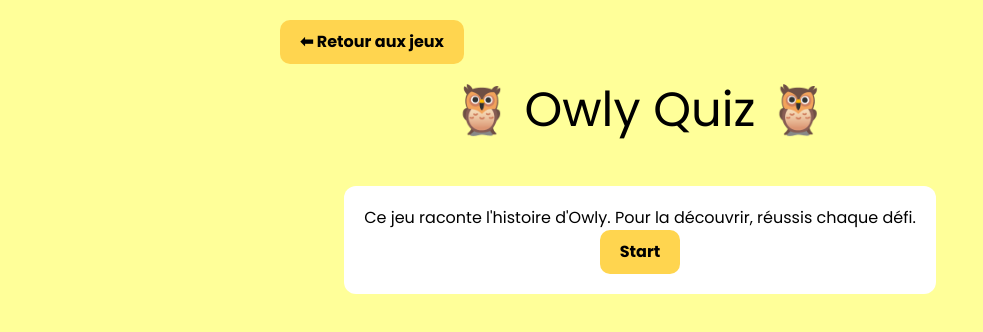
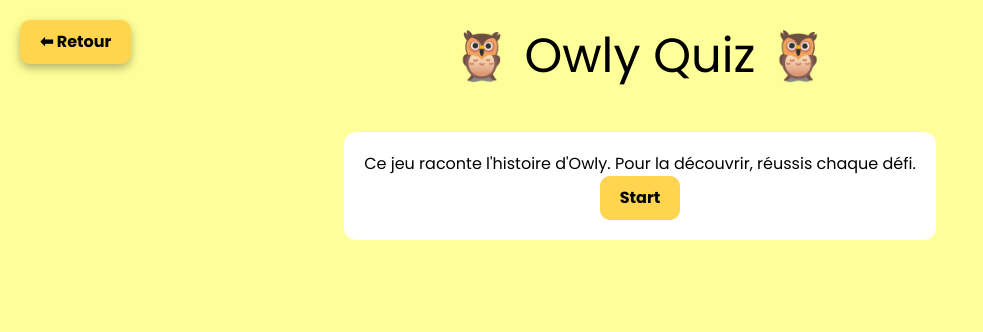
Before and after one commit to SarahAbib06/owly-frontend-S, a React (Vite) app: page /owly-quiz in a window 1280 px wide. Shown: the top 332 px of the page, without its empty margins (0-983 px from the left). Built offline with nearby package versions, Linux system fonts and the light colour scheme; sample sign-in values are in the browser's storage.

Commit message:
page jeux

```diff
--- a/src/components/MemoryGame.jsx
+++ b/src/components/MemoryGame.jsx
@@ -166,11 +166,26 @@ export default function MemoryGame() {
       {/* Boutons de contrôle avec Retour */}
       <div style={{ marginBottom: "15px", display: "flex", justifyContent: "flex-end", gap: "10px" }}>
         <button
-          style={{ ...buttonStyle, backgroundColor: "#555" }}
-          onClick={() => navigate("/games")}
-        >
-          ← Retour
-        </button>
+  onClick={() => navigate("/games")}
+  style={{
+    position: "absolute",
+    top: "20px",
+    left: "20px",
+    padding: "10px 20px",
+    borderRadius: 10,
+    background: "#555",
+    border: "none",
+    cursor: "pointer",
+    fontWeight: "700",
+    fontSize: 16,
+    color: "#fff",
+    boxShadow: "0 4px 10px rgba(0,0,0,0.3)",
+    zIndex: 1000
+  }}
+>
+  ← Retour
+</button>
+
 
         <button style={buttonStyle} onClick={() => setDisabled(false)}>▶ Start</button>
         <button style={buttonStyle} onClick={() => setDisabled(true)}>⏸ Pause</button>
--- a/src/components/OwlyQuiz.jsx
+++ b/src/components/OwlyQuiz.jsx
@@ -229,7 +229,25 @@ export default function OwlyQuiz(){
 
       {/* BOUTON RETOUR */}
       <div style={{width:"100%", maxWidth:720, display:"flex", justifyContent:"flex-start"}}>
-        <button onClick={()=>navigate("/games")} style={{...btnStyle, marginBottom:10}}>⬅ Retour aux jeux</button>
+       <button
+  onClick={() => navigate("/games")}
+  style={{
+    position: "absolute",
+    top: "20px",
+    left: "20px",
+    padding: "10px 20px",
+    borderRadius: 10,
+    background: "#ffd54f",
+    border: "none",
+    cursor: "pointer",
+    fontWeight: "700",
+    fontSize: 16,
+    boxShadow: "0 4px 10px rgba(0,0,0,0.3)",
+    zIndex: 1000
+  }}
+>
+  ⬅ Retour
+</button>
       </div>
 
       <motion.h1 initial={{y:-50,opacity:0}} animate={{y:0,opacity:1}} style={{fontSize:"3rem"}}>🦉 Owly Quiz 🦉</motion.h1>
--- a/src/components/Profile.jsx
+++ b/src/components/Profile.jsx
@@ -10,6 +10,7 @@ import { profileService } from "../services/profileService";
 import { useNavigate } from "react-router-dom";
 
 import DeletePhotoModal from "../components/DeletePhotoModal";
+import DeleteAccountModal from "./DeleteAccountModal";
 import { Trash } from "lucide-react";
 
 export default function Profile({ setSelectedMenu }) {
--- a/src/components/TicTacToe2.jsx
+++ b/src/components/TicTacToe2.jsx
@@ -2,6 +2,7 @@ import React, { useState, useEffect, useRef } from "react";
 import winSound from "../assets/audio/win.wav";
 import errorSound from "../assets/audio/error.wav";
 import clickSound from "../assets/audio/click.mp3";
+import { useNavigate } from "react-router-dom";
 
 export default function GuessNumberGame() {
   const [targetNumber, setTargetNumber] = useState(0);
@@ -13,6 +14,7 @@ export default function GuessNumberGame() {
   const [history, setHistory] = useState([]);
   const [difficulty, setDifficulty] = useState(100);
 
+const navigate = useNavigate();
   // Références audio
   const clickAudio = useRef(null);
   const winAudio = useRef(null);
@@ -21,6 +23,7 @@ export default function GuessNumberGame() {
   useEffect(() => {
     startNewGame();
   }, []);
+
 
   const startNewGame = () => {
     const random = Math.floor(Math.random() * difficulty) + 1;
@@ -91,6 +94,26 @@ export default function GuessNumberGame() {
 
   return (
     <div className="min-h-screen bg-gradient-to-br from-myYellow via-myYellow2 to-myGray2 flex items-center justify-center p-2 sm:p-4">
+         {/* Boutons de contrôle avec Retour */}
+     <button
+  onClick={() => navigate("/games")}
+  style={{
+    position: "absolute",
+    top: "20px",
+    left: "20px",
+    padding: "10px 20px",
+    backgroundColor: "#555",
+    color: "#fff",
+    borderRadius: "8px",
+    border: "none",
+    cursor: "pointer",
+    fontWeight: "bold",
+    boxShadow: "0 4px 10px rgba(0,0,0,0.3)",
+  }}
+>
+  ← Retour
+</button>
+
       <audio ref={clickAudio} src={clickSound} />
       <audio ref={winAudio} src={winSound} />
       <audio ref={errorAudio} src={errorSound} />
--- a/src/pages/GamesPage.jsx
+++ b/src/pages/GamesPage.jsx
@@ -11,6 +11,7 @@ export default function GamesPage() {
     { name: t("gamesPage.owly_quiz"), route: "/owly-quiz" },
     { name: t("gamesPage.rock_paper_scissors"), route: "/rock-paper-scissors" },
     { name: t("gamesPage.memory_game"), route: "/memory-game" },
+    { name: t("gamesPage.tictac"), route: "/tic-tac-toe2" },
   ];
 
   return (
```
